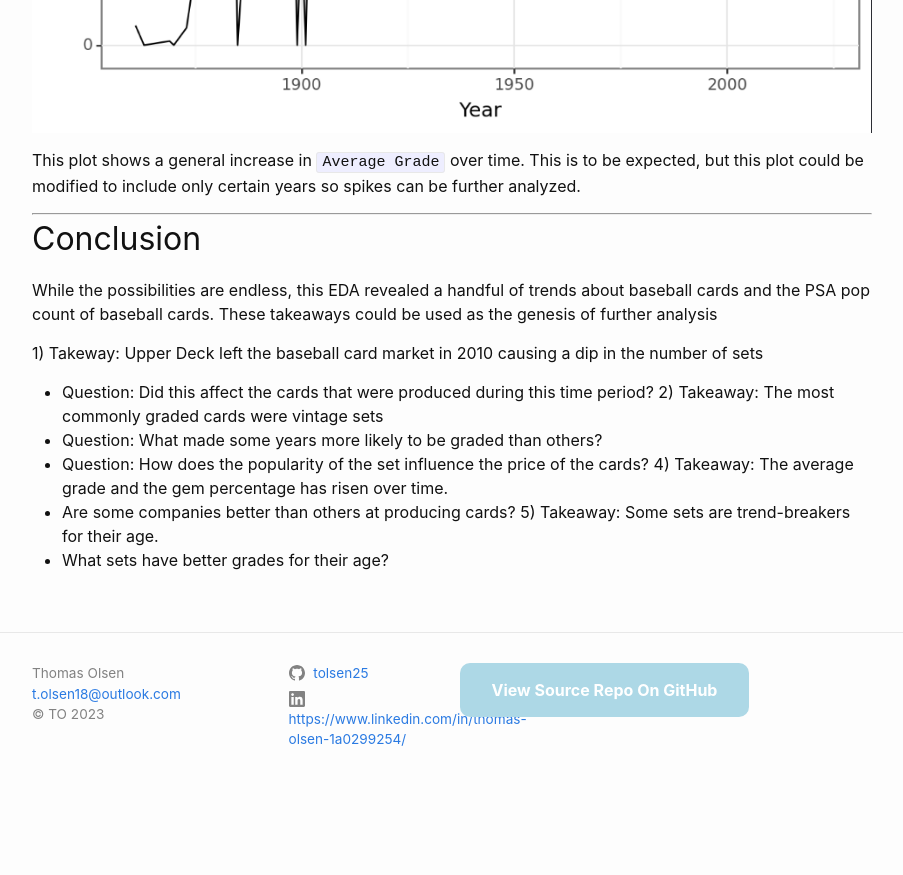
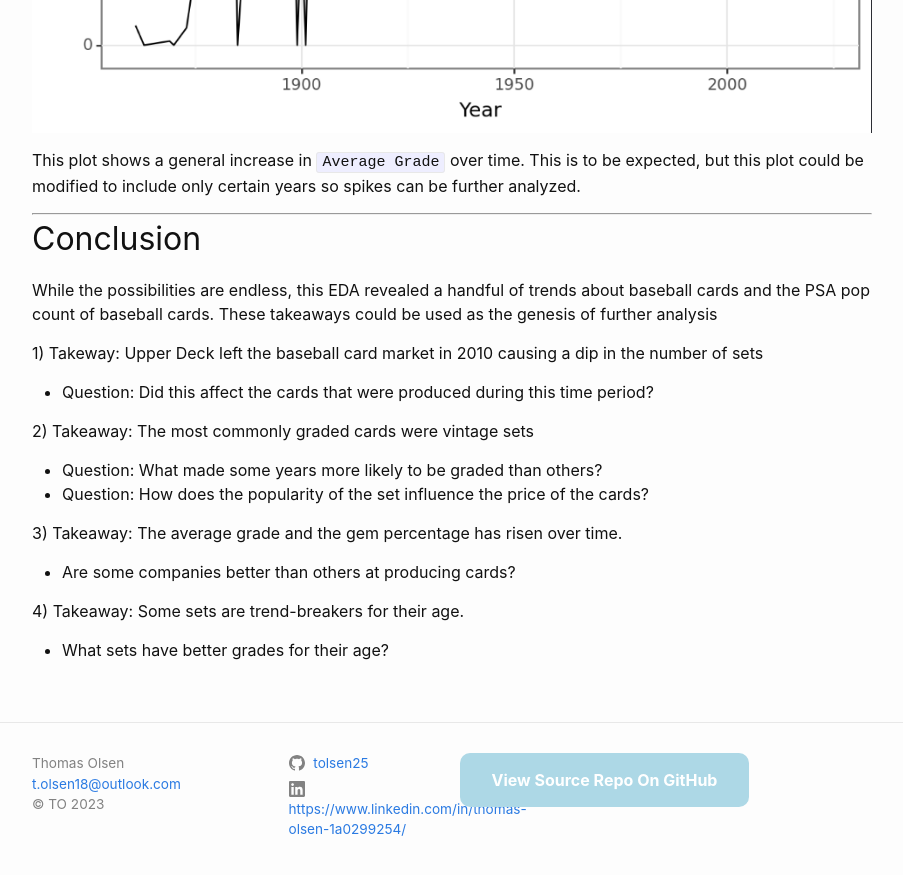
Before and after one commit to tolsen25/tolsen25.github.io, a Jekyll site: the page built from _posts/2023-12-13-PSA-EDA.md, in a window 1280 px wide and 900 px high, scrolled down 5154 px. Shown: the top 875 px of the window, without its empty margins (188-1091 px from the left). Built offline with Jekyll 4.4.1, drawn with Linux system fonts in a browser that asks for light colours; comment, search, counter and statistics services are not loaded; before the commit the page ends 5964 px from its top, so only the background shows below that.

Commit message:
Update 2023-12-13-PSA-EDA.md

```diff
--- a/_posts/2023-12-13-PSA-EDA.md
+++ b/_posts/2023-12-13-PSA-EDA.md
@@ -63,10 +63,13 @@ While the possibilities are endless, this EDA revealed a handful of trends about
 
 1) Takeway: Upper Deck left the baseball card market in 2010 causing a dip in the number of sets
    * Question: Did this affect the cards that were produced during this time period?
+
 2) Takeaway: The most commonly graded cards were vintage sets
    * Question: What made some years more likely to be graded than others?
    * Question: How does the popularity of the set influence the price of the cards?
-4) Takeaway: The average grade and the gem percentage has risen over time.
+
+3) Takeaway: The average grade and the gem percentage has risen over time.
    * Are some companies better than others at producing cards?
-5) Takeaway: Some sets are trend-breakers for their age.
+
+4) Takeaway: Some sets are trend-breakers for their age.
    * What sets have better grades for their age?
```
